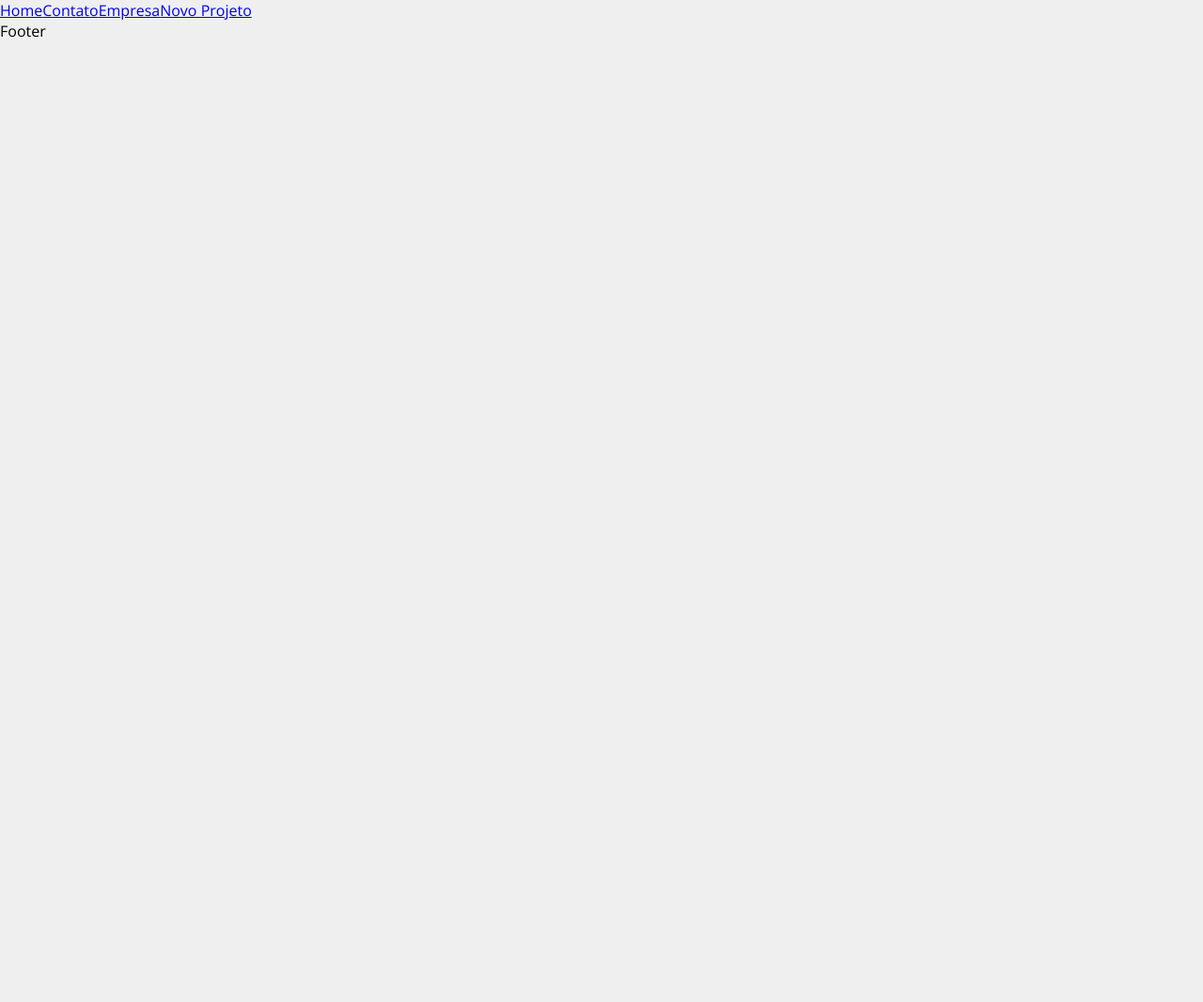
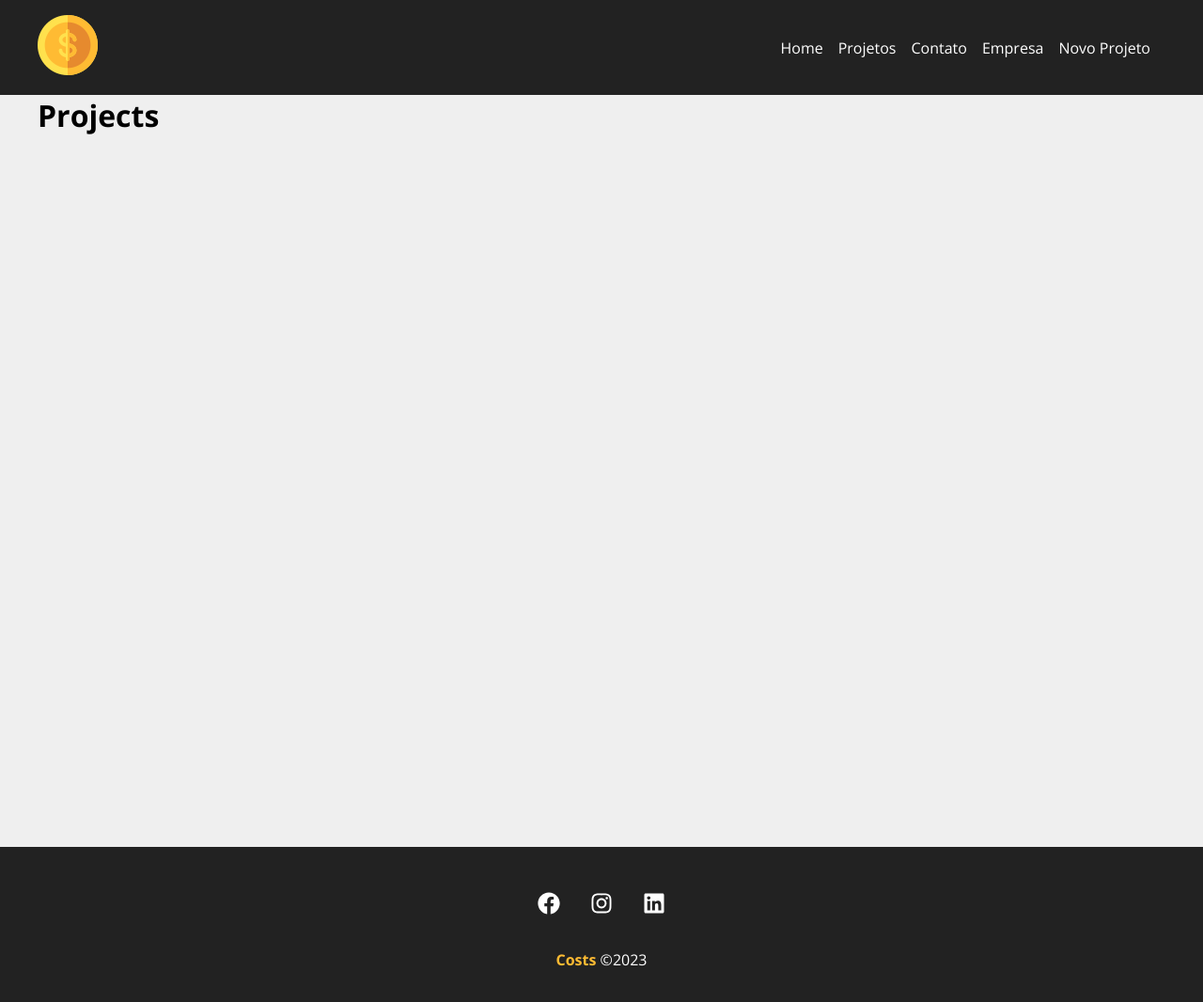
Before and after one commit to AlexAmorimSantiago/Const, a JavaScript app in the folder costs/: page /projects in a window 1280 px wide. Shown: the top 1066 px of the page at 94% size. Before the commit the page ends 800 px from the top, so only its background shows below. Built offline with nearby package versions, Linux system fonts and the light colour scheme; the HTML template or start-up script is replaced by a standard one.

Commit message:
Header e footer projeto costs

```diff
--- a/costs/src/App.js
+++ b/costs/src/App.js
@@ -3,28 +3,31 @@ import Home from './componentes/pages/Home'
 import Contact from './componentes/pages/Contact'
 import Company from './componentes/pages/Company'
 import NewProject from './componentes/pages/NewProject'
+import Projects from "./componentes/pages/Projects";
+import Container from './componentes/layout/Container'
+import Navbar from './componentes/layout/Navbar.js'
+import Footer from './componentes/layout/Footer.js'
 
-import Container from './componentes/layout/Container'
+
 
 function App() {
   return (
     <BrowserRouter>
       <div>
-        <Link to='/'>Home</Link>
-        <Link to='/contact'>Contato</Link>
-        <Link to='/company'>Empresa</Link>
-        <Link to='/newproject'>Novo Projeto</Link>
+        <Navbar />
       </div>
       <Container customClass="min-height">
         <Routes>
-          <Route exact path='/ element'element={<Home />} />
+          <Route exact path='/' element={<Home />} />
+          <Route exact path='/projects' element={<Projects />} />
           <Route exact path='/company' element={<Company />} />
           <Route exact path='/contact' element={<Contact />} />
           <Route exact path='/newproject' element={<NewProject />} />
         </Routes>
       </Container>
-      <p>Footer</p>
+      <Footer/>
     </BrowserRouter>
+
   );
 }
 
--- a/costs/src/componentes/layout/Container.module.css
+++ b/costs/src/componentes/layout/Container.module.css
@@ -1,19 +1,20 @@
-.Container{
-    width:1200px;
+.container {
+    width: 1200px;
     display: flex;
     justify-content: space-between;
     margin: 0 auto;
     flex-wrap: wrap;
+  }
 
-}
-.min.height{
-    min-height: 75%;
+  .start {
+    justify-content: flex-start;
+  }
 
-}
-.start{
-    justify-content: flex-start;
-}
-.column{
+  .column {
     flex-direction: column;
     justify-content: flex-start;
-}
+  }
+
+  .min-height {
+    min-height: 100vh;
+  }
--- /dev/null
+++ b/costs/src/componentes/layout/Footer.js
@@ -0,0 +1,27 @@
+import {FaFacebook, FaInstagram, FaLinkedin} from 'react-icons/fa'
+
+import style from './Footer.module.css'
+
+function Footer(){
+    return(
+    <footer className={style.footer}>
+        <ul className={style.social_list}>
+            <li>
+                <FaFacebook/>
+            </li>
+            <li>
+                <FaInstagram/>
+            </li>
+            <li>
+                <FaLinkedin/>
+            </li>
+        </ul>
+        <p className={style.copy_rigth}>
+            <span>Costs</span> &copy;2023
+        </p>
+
+    </footer>
+    )
+
+}
+export default Footer
--- /dev/null
+++ b/costs/src/componentes/layout/Footer.module.css
@@ -0,0 +1,28 @@
+.footer{
+    background-color: #222;
+    color:#fff;
+    padding: 3em;
+    text-align: center;
+}
+.social_list{
+    display: flex;
+    justify-content: center;
+    list-style-type: none;
+}
+.social_list li{
+    margin: 0 1em;
+}
+.social_list li:hover{
+    color: #ffbb33;
+}
+.social_list svg{
+    font-size: 1.5em;
+    cursor:pointer;
+}
+.copy_rigth{
+    margin-top: 2em;
+}
+.copy_rigth span{
+    font-weight: bold;
+    color: #ffbb33;
+}
--- /dev/null
+++ b/costs/src/componentes/layout/Navbar.js
@@ -0,0 +1,34 @@
+import {Link} from 'react-router-dom'
+import Container from './Container'
+import style from './Navbar.module.css'
+import logo from '../../img/costs_logo.png'
+
+function Navbar(){
+    return(
+        <nav className={style.navbar}>
+            <Container>
+            <Link to= '/'>
+                    <img src={logo} alt="costs" />
+                </Link>
+              <ul className={style.list}>
+                <li className={style.item}>
+                <Link to='/'>Home</Link>
+                </li>
+                <li className={style.item}>
+                <Link to='/projects'>Projetos</Link>
+                </li>
+                <li className={style.item}>
+                <Link to='/contact'>Contato</Link>
+                </li>
+                <li className={style.item}>
+                <Link to='/company'>Empresa</Link>
+                </li>
+                <li className={style.item}>
+                <Link to='/newproject'>Novo Projeto</Link>
+                </li>
+              </ul>
+            </Container>
+        </nav>
+    )
+}
+export default Navbar
--- /dev/null
+++ b/costs/src/componentes/layout/Navbar.module.css
@@ -0,0 +1,24 @@
+.navbar{
+    display:flex;
+    justify-content: space-between;
+    background-color: #222;
+    padding: 1em;
+}
+
+.list{
+    display: flex;
+    list-style: none;
+    align-items: center;
+}
+
+.item{
+    margin-right: 1em;
+}
+.item a{
+    color: #fff;
+    text-decoration: none;
+}
+.item a:hover{
+    color: #ffbb33;
+
+}
--- /dev/null
+++ b/costs/src/componentes/pages/Projects.js
@@ -0,0 +1,4 @@
+function Projects(){
+    return <h1>Projects</h1>
+}
+export default Projects
```
Also changed, not shown: costs/src/componentes/layout/Container.js (+6 -4 lines).
